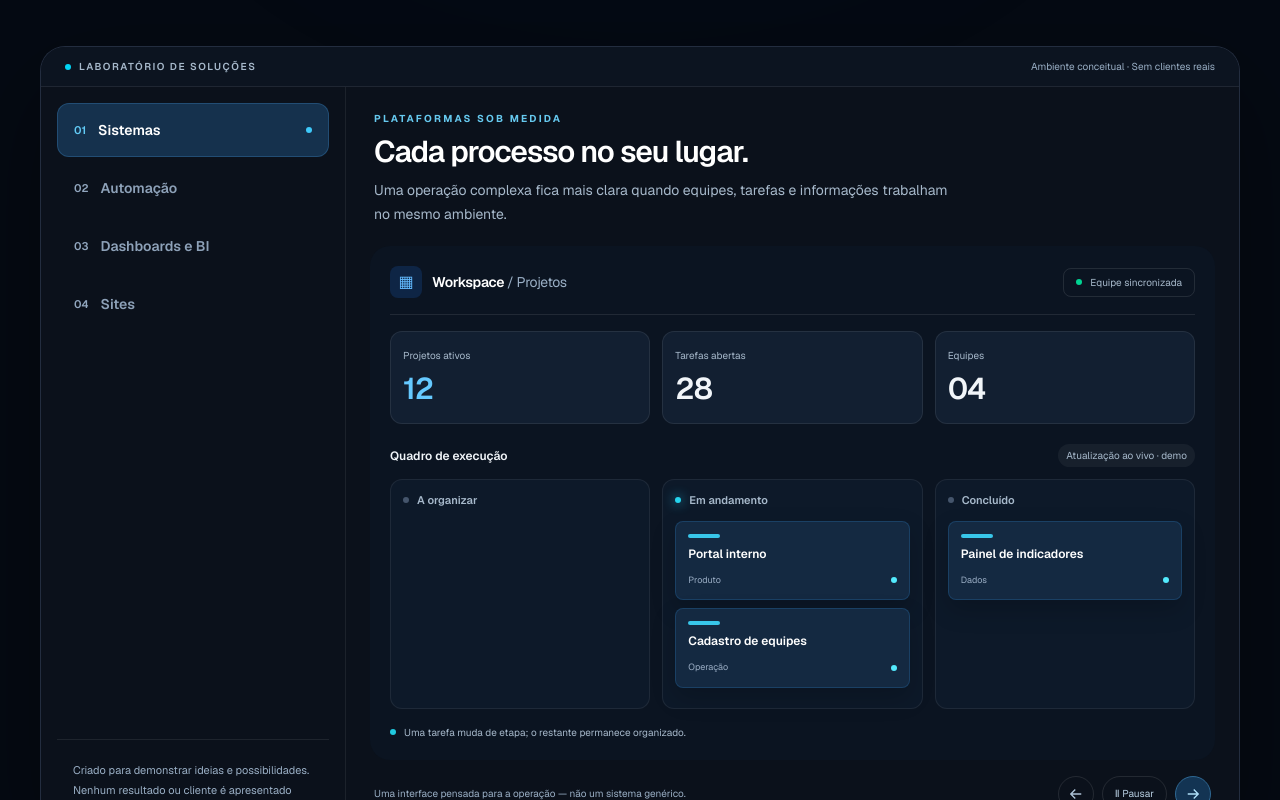
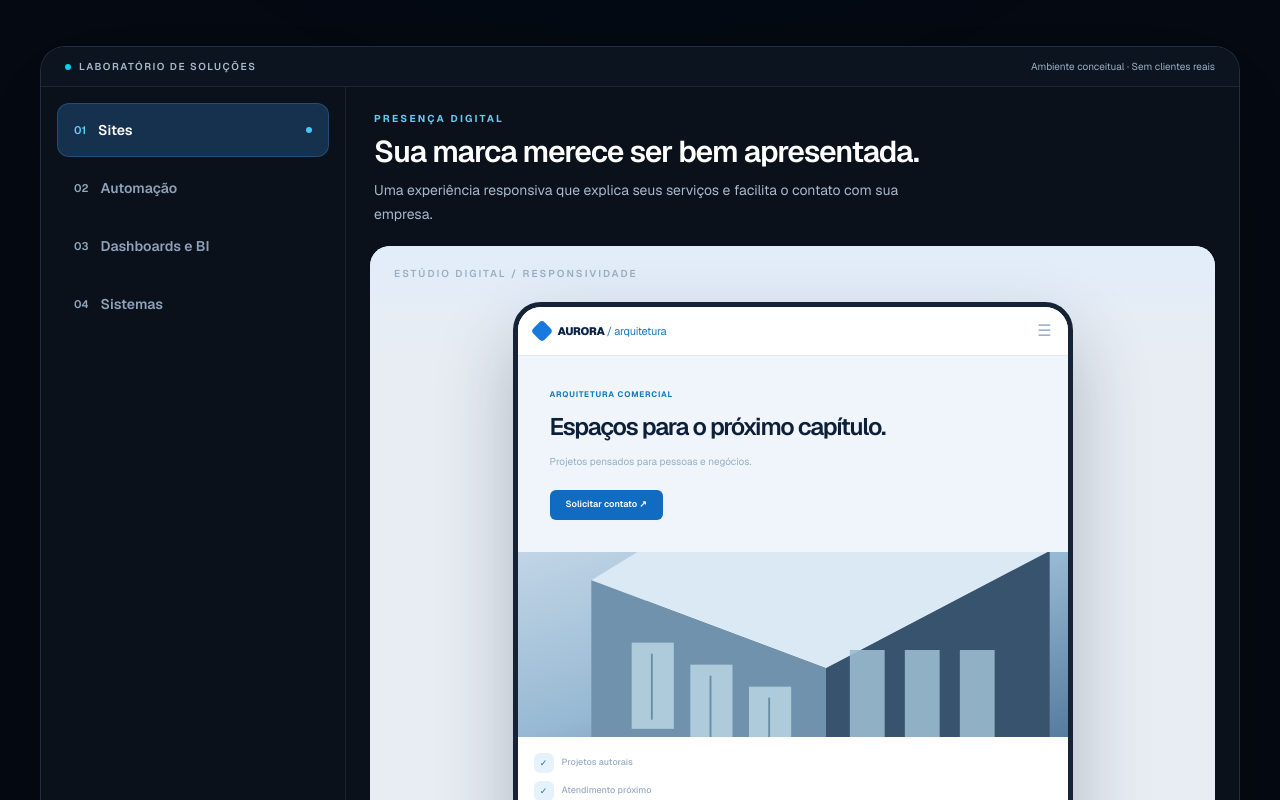
Before and after one commit to vorzax-tecnologia/vorzax-site, a Next.js app: page / in a window 1280 px wide. Shown: the part 3560-4360 px from the top of the page. Built offline with nearby package versions, Linux system fonts and the light colour scheme.

Commit message:
feat(demos): abrir no conceito de site e padronizar navegação

```diff
--- a/src/components/TechnologyInMotion.tsx
+++ b/src/components/TechnologyInMotion.tsx
@@ -5,10 +5,10 @@ import { useEffect, useRef, useState } from "react";
 type Chapter = "sistemas" | "automacao" | "bi" | "sites";
 
 const chapters: { id: Chapter; number: string; nav: string; tag: string; heading: string; desc: string; caption: string }[] = [
-  { id: "sistemas", number: "01", nav: "Sistemas", tag: "PLATAFORMAS SOB MEDIDA", heading: "Cada processo no seu lugar.", desc: "Uma operação complexa fica mais clara quando equipes, tarefas e informações trabalham no mesmo ambiente.", caption: "Uma interface pensada para a operação — não um sistema genérico." },
-  { id: "automacao", number: "02", nav: "Automação", tag: "FLUXOS INTELIGENTES", heading: "O trabalho avança sem retrabalho.", desc: "A informação percorre as etapas certas, aciona tarefas e mantém a equipe informada.", caption: "Da entrada de uma solicitação até a confirmação de execução." },
-  { id: "bi", number: "03", nav: "Dashboards e BI", tag: "INTELIGÊNCIA DE NEGÓCIO", heading: "Dados organizados. Decisões claras.", desc: "Acompanhe tendências, compare períodos e enxergue o que merece atenção.", caption: "Um painel executivo com filtros e dados exclusivamente ilustrativos." },
-  { id: "sites", number: "04", nav: "Sites", tag: "PRESENÇA DIGITAL", heading: "Uma marca bem apresentada muda a conversa.", desc: "Experiências digitais claras, rápidas e adaptadas à tela de quem visita.", caption: "Design responsivo pensado para transformar interesse em contato." },
+  { id: "sites", number: "01", nav: "Sites", tag: "PRESENÇA DIGITAL", heading: "Sua marca merece ser bem apresentada.", desc: "Uma experiência responsiva que explica seus serviços e facilita o contato com sua empresa.", caption: "Design e informação em uma interface conceitual, sem clientes reais." },
+  { id: "automacao", number: "02", nav: "Automação", tag: "FLUXOS INTELIGENTES", heading: "O trabalho avança sem retrabalho.", desc: "A informação percorre etapas definidas, aciona tarefas e mantém a equipe informada.", caption: "Da solicitação à confirmação, em uma simulação de processo." },
+  { id: "bi", number: "03", nav: "Dashboards e BI", tag: "INTELIGÊNCIA DE NEGÓCIO", heading: "Dados organizados. Decisões mais claras.", desc: "Acompanhe tendências, compare períodos e identifique o que merece atenção.", caption: "Painel executivo com filtros e dados exclusivamente ilustrativos." },
+  { id: "sistemas", number: "04", nav: "Sistemas", tag: "PLATAFORMAS SOB MEDIDA", heading: "Cada processo no seu lugar.", desc: "Uma operação complexa fica mais clara quando equipes, tarefas e informações trabalham no mesmo ambiente.", caption: "Uma interface conceitual pensada para a operação." },
 ];
 
 function Arrow({ right = false }: { right?: boolean }) {
@@ -84,7 +84,7 @@ function SitesStage({ step }: { step: number }) {
 }
 
 export function TechnologyInMotion() {
-  const [active,setActive]=useState<Chapter>("sistemas");
+  const [active,setActive]=useState<Chapter>("sites");
   const [step,setStep]=useState(0);
   const [playing,setPlaying]=useState(true);
   const [visible,setVisible]=useState(false);
```
